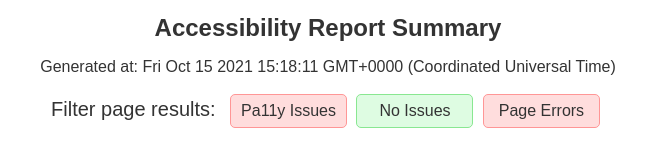
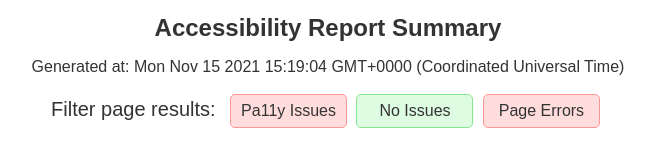
Before and after one commit to dmundra/civicactions-homesite-a11y, a website: page pa11y_report/index.html in a window 1280 px wide. Shown: the full height of the page, 312-967 px from the left. Drawn offline with Linux system fonts and the light colour scheme.

Commit message:
Commit from GitHub Actions (pa11y tests)

```diff
--- a/pa11y_report/index.html
+++ b/pa11y_report/index.html
@@ -139,7 +139,7 @@
 <body>
 	<main>
 		<h1>Accessibility Report Summary</h1>
-		<p>Generated at: Fri Oct 15 2021 15:18:11 GMT+0000 (Coordinated Universal Time)</p>
+		<p>Generated at: Mon Nov 15 2021 15:19:04 GMT+0000 (Coordinated Universal Time)</p>
 		<div class="filter">
 			<span class="label">Filter page results: </span>
 			<span id="pa11yIssues" class="button" title="Pa11y analyzed page and found issues">Pa11y Issues</span>
```
